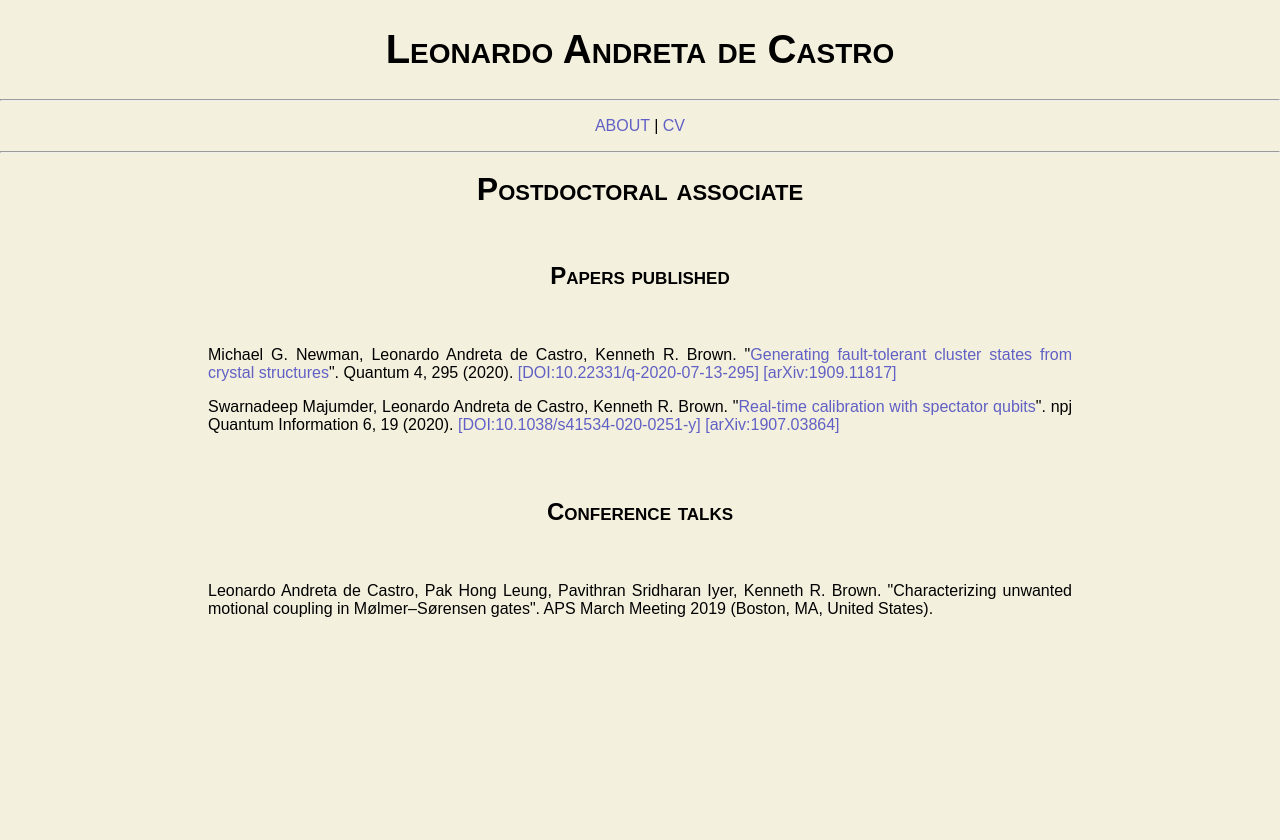
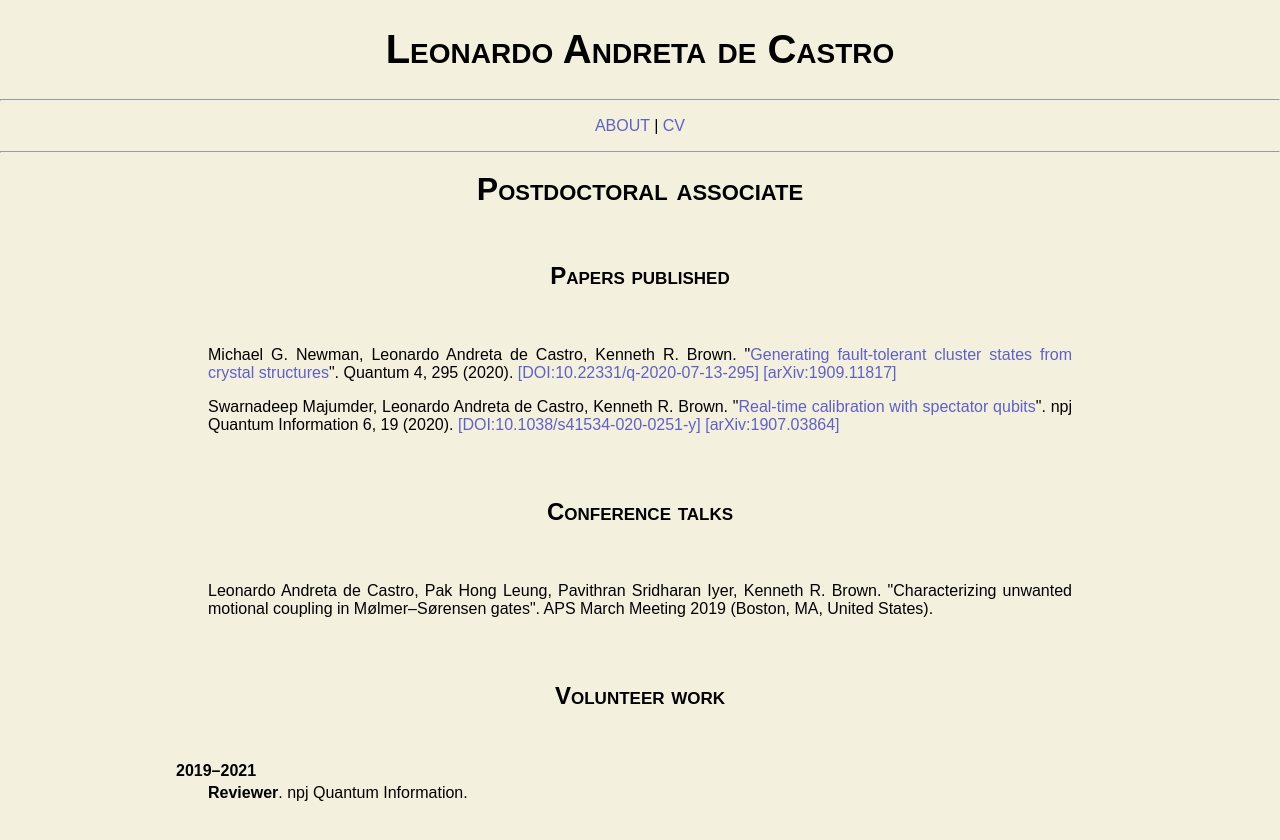
Before and after one commit to leoadec/leoadec.github.io, a Jekyll site: the page built from _posts/2018-09-01-postdoctoral-associate.md, in a window 1280 px wide. Shown: the top 840 px of the page. Built offline with Jekyll 4.4.1, drawn with Linux system fonts in a browser that asks for light colours.

Commit message:
add info about reviewing

```diff
--- /dev/null
+++ b/_includes/work.html
@@ -0,0 +1,5 @@
+{% for work in include.works %}
+   <li seq="{{ work.start | date: "%Y" }}&ndash;{% if work.end %}{{ work.end | date: "%Y" }}{% else %}current{% endif %}">
+     <strong>{{ work.title }}</strong>. {{ work.employer }}. <br/>
+   </li>
+{% endfor %}
--- a/_layouts/post.html
+++ b/_layouts/post.html
@@ -30,3 +30,10 @@ layout: default
 {% include grants.html grants=page.grants %}
 </ul>
 {% endif %}
+
+{% if page.volunteer_work %}
+<h3>Volunteer work</h3>
+<ul>
+{% include work.html works=page.volunteer_work %}
+</ul>
+{% endif %}
--- a/_posts/2018-09-01-postdoctoral-associate.md
+++ b/_posts/2018-09-01-postdoctoral-associate.md
@@ -5,6 +5,11 @@ title: Postdoctoral associate
 employer: Duke University
 location: Durham, NC, United States
 end_date: 2019-11-12
+volunteer_work:
+ - title: Reviewer
+   employer: npj Quantum Information
+   start: 2019-06-09
+   end: 2021-01-11
 papers:
  - authors:
     - Michael G. Newman
```
Also changed, not shown: cv.md (+7 -0 lines).
